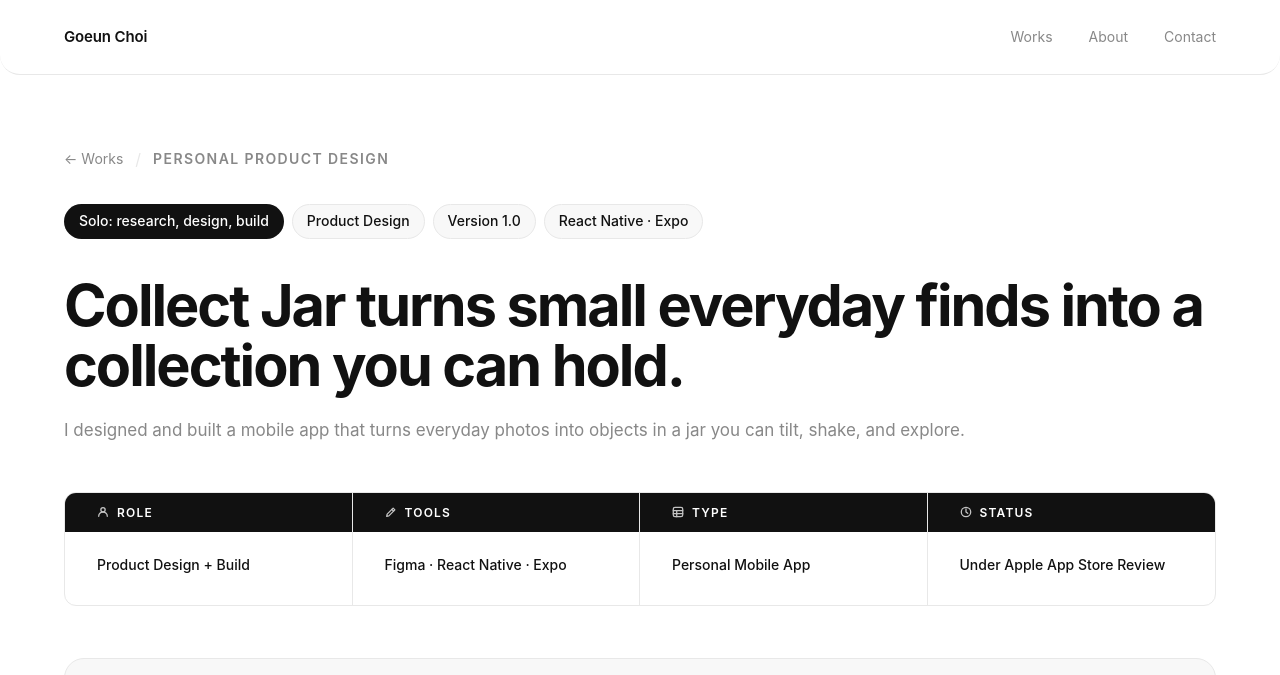
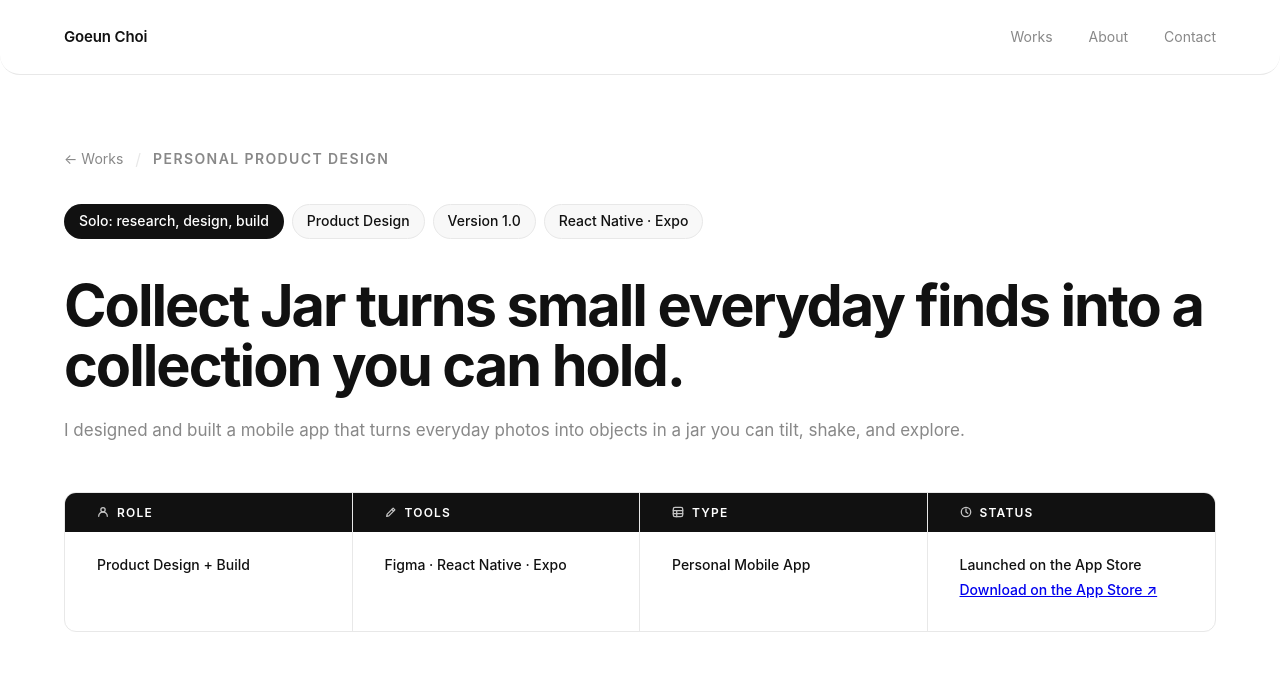
Before and after one commit to goeunchoi-designer/goeunchoi-designer.github.io, a plain HTML site: page collect-jar-case-study.html in a window 1280 px wide. Shown: the top 675 px of the page. Drawn offline with Linux system fonts and the light colour scheme; a web font is replaced by a local one.

Commit message:
Announce Collect Jar App Store launch

```diff
--- a/collect-jar-case-study.html
+++ b/collect-jar-case-study.html
@@ -23,7 +23,7 @@
       <div class="cs-overview-item"><span class="cs-overview-label"><svg width="12" height="12" viewBox="0 0 14 14" fill="none" stroke="currentColor" stroke-width="1.5" stroke-linecap="round" stroke-linejoin="round"><circle cx="7" cy="4.5" r="2.5"/><path d="M2 12c0-2.8 2.2-5 5-5s5 2.2 5 5"/></svg>Role</span><span class="cs-overview-value">Product Design + Build</span></div>
       <div class="cs-overview-item"><span class="cs-overview-label"><svg width="12" height="12" viewBox="0 0 14 14" fill="none" stroke="currentColor" stroke-width="1.5" stroke-linecap="round" stroke-linejoin="round"><path d="M9.5 2.5l2 2-7 7-2.5.5.5-2.5 7-7z"/><line x1="8" y1="4" x2="10" y2="6"/></svg>Tools</span><span class="cs-overview-value">Figma · React Native · Expo</span></div>
       <div class="cs-overview-item"><span class="cs-overview-label"><svg width="12" height="12" viewBox="0 0 14 14" fill="none" stroke="currentColor" stroke-width="1.5" stroke-linecap="round" stroke-linejoin="round"><rect x="1.5" y="1.5" width="11" height="11" rx="2"/><line x1="1.5" y1="5.5" x2="12.5" y2="5.5"/><line x1="1.5" y1="9" x2="12.5" y2="9"/><line x1="5.5" y1="5.5" x2="5.5" y2="12.5"/></svg>Type</span><span class="cs-overview-value">Personal Mobile App</span></div>
-      <div class="cs-overview-item"><span class="cs-overview-label"><svg width="12" height="12" viewBox="0 0 14 14" fill="none" stroke="currentColor" stroke-width="1.5" stroke-linecap="round" stroke-linejoin="round" aria-hidden="true"><circle cx="7" cy="7" r="5.5"/><path d="M7 3.5V7l2 1.5"/></svg>Status</span><span class="cs-overview-value">Under Apple App Store Review</span></div>
+      <div class="cs-overview-item"><span class="cs-overview-label"><svg width="12" height="12" viewBox="0 0 14 14" fill="none" stroke="currentColor" stroke-width="1.5" stroke-linecap="round" stroke-linejoin="round" aria-hidden="true"><circle cx="7" cy="7" r="5.5"/><path d="M7 3.5V7l2 1.5"/></svg>Status</span><span class="cs-overview-value">Launched on the App Store<br><a href="https://apps.apple.com/ca/app/collect-jar/id6823976592" target="_blank" rel="noopener noreferrer">Download on the App Store ↗</a></span></div>
     </div>
     <div class="hero-cover cj-promotion"><video src="assets/collect-jar/App_Promotion.mp4" autoplay muted loop playsinline preload="metadata" aria-label="Collect Jar app promotion"></video></div>
   </header>
@@ -130,7 +130,7 @@
         <div class="cj-outcome"><span class="cj-kicker">Delivered</span><h3>From a photo<br> to a personal collection.</h3><p>The app connects photo capture, editable details, a tactile jar, object shelves, category jars, and search without requiring an account.</p><div class="cj-outcome-tags"><span>Photo capture</span><span>Jar physics</span><span>Saved collections</span><span>Local storage</span></div></div>
         <div class="cj-validation"><span class="cj-kicker">Next to validate</span><h3>Does the jar become a habit?</h3><p>No adoption or retention data yet. First test: can someone save a find and get back to it by date, category, or place?</p></div>
         </div>
-        <details class="cj-details" open><summary>Business model and review status <span aria-hidden="true">＋</span></summary><div><p><b>Free core.</b> I kept the jar and every touch interaction free. People need to feel the jar before they can judge it. Free jars hold 10 objects, and iCloud backup is free on supported iPhones.</p><p><b>Plus.</b> US$1.99 monthly, US$12.99 yearly, or US$19.99 once. Plus doubles jar capacity to 20 and adds manual cutouts, Water Mode, extra jar colors, and Shelves widgets. I priced it after comparing similar apps, including Tanako at US$2.99 monthly, US$14.99 yearly, or US$29.99 once. The 10 object limit is a launch guess I plan to adjust with usage data.</p><p><b>What I said no to.</b> An early idea hid ads inside the jar as fake collectibles. I cut it. Once someone spots one fake object, they start doubting the whole collection.</p><p><b>App Store review.</b> Version 1.0 has been submitted and is under Apple App Store review. Retention results are not yet available. TestFlight feedback shaped the cutout, camera, and details changes.</p></div></details>
+        <details class="cj-details" open><summary>Business model and launch status <span aria-hidden="true">＋</span></summary><div><p><b>Free core.</b> I kept the jar and every touch interaction free. People need to feel the jar before they can judge it. Free jars hold 10 objects, and iCloud backup is free on supported iPhones.</p><p><b>Plus.</b> US$1.99 monthly, US$12.99 yearly, or US$19.99 once. Plus doubles jar capacity to 20 and adds manual cutouts, Water Mode, extra jar colors, and Shelves widgets. I priced it after comparing similar apps, including Tanako at US$2.99 monthly, US$14.99 yearly, or US$29.99 once. The 10 object limit is a launch guess I plan to adjust with usage data.</p><p><b>What I said no to.</b> An early idea hid ads inside the jar as fake collectibles. I cut it. Once someone spots one fake object, they start doubting the whole collection.</p><p><b>App Store launch.</b> Collect Jar has launched on the App Store. <a href="https://apps.apple.com/ca/app/collect-jar/id6823976592" target="_blank" rel="noopener noreferrer">Download on the App Store ↗</a> Retention results are not yet available. TestFlight feedback shaped the cutout, camera, and details changes.</p></div></details>
       </section>
 
       <section class="cs-section reveal" id="reflection">
```
Also changed, not shown: index.html (+1 -1 lines).
